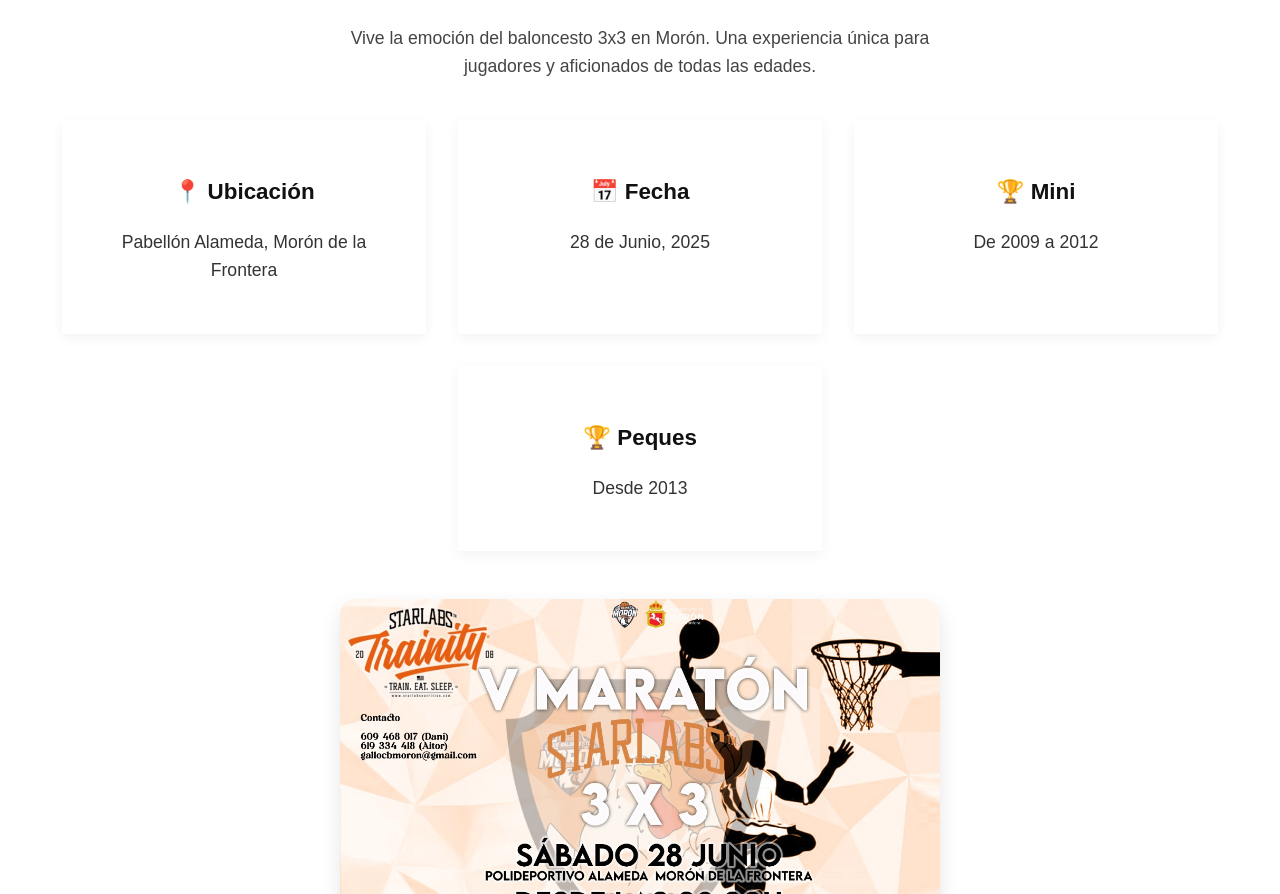
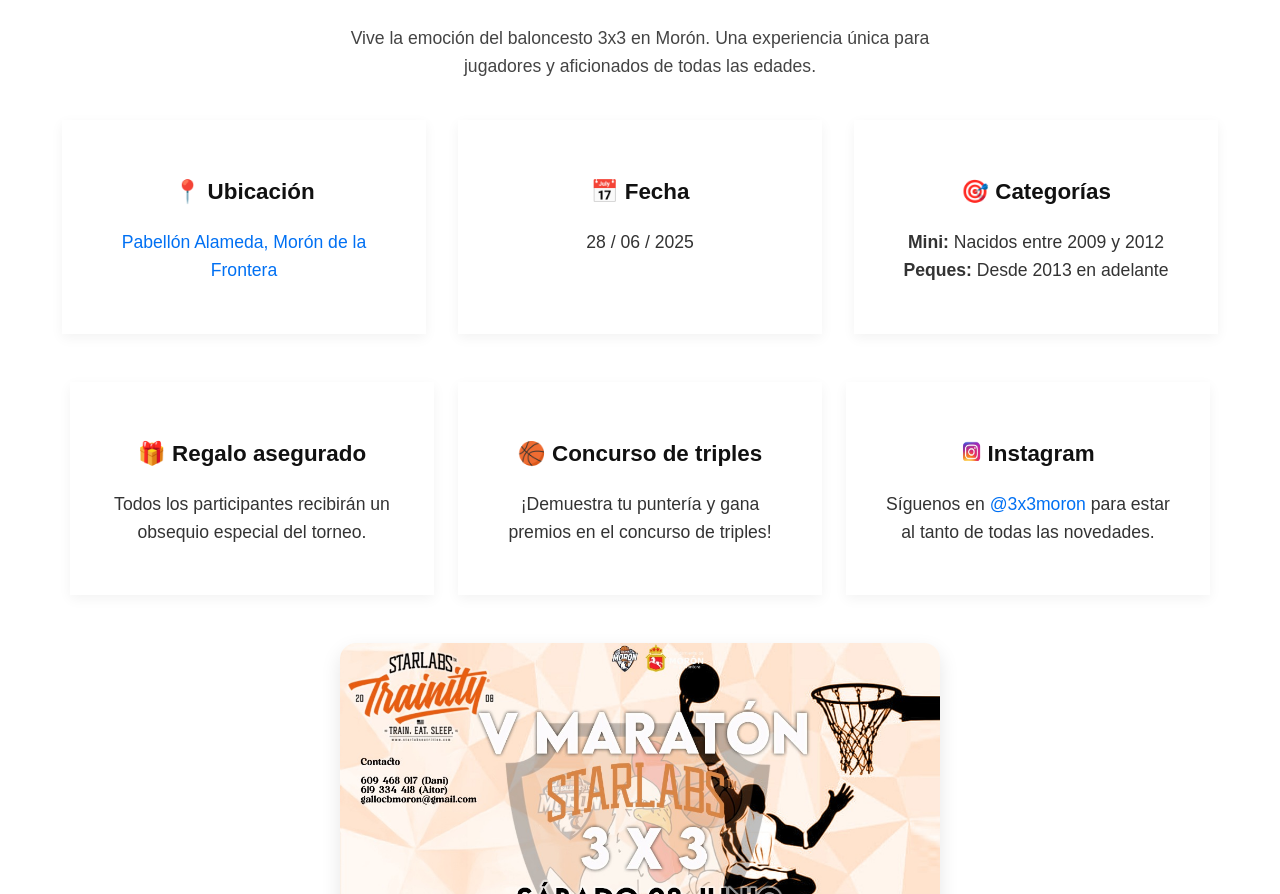
Before and after one commit to LopsanJesus/3x3moron2025, a Next.js app: page / in a window 1280 px wide. Shown: the part 1042-1936 px from the top of the page. Built offline with nearby package versions, Linux system fonts and the light colour scheme.

Commit message:
Redo info section in main page

```diff
--- a/src/app/page.scss
+++ b/src/app/page.scss
@@ -185,3 +185,41 @@
     transform: translateY(10px) rotate(45deg);
   }
 }
+
+.instagram-link {
+  display: inline-flex;
+  align-items: center;
+  gap: 0.5rem;
+  margin-top: 2rem;
+  font-size: 1.1rem;
+  color: #e1306c;
+  text-decoration: none;
+
+  img {
+    display: inline-block;
+  }
+
+  &:hover {
+    text-decoration: underline;
+  }
+}
+
+.modern-link {
+  color: #0070f3;
+  font-weight: 500;
+  text-decoration: none;
+  transition: color 0.2s ease;
+}
+
+.cards.extras {
+  margin-top: 3rem;
+  display: flex;
+  flex-wrap: wrap;
+  gap: 1.5rem;
+  justify-content: center;
+
+  .card {
+    flex: 1 1 260px;
+    text-align: center;
+  }
+}
--- a/src/app/page.tsx
+++ b/src/app/page.tsx
@@ -11,11 +11,11 @@
         <div className="hero-content">
           <div className="title-section">
             <span className="title">3x3 MORÓN</span>
-            <span className="subtitle">2025</span>
+            <span className="subtitle">28 / 06 / 2025</span>
           </div>
 
           <span className="subtitle">
-            La 5ᵃ edición del torneo más refrecante del verano
+            La 5ᵃ edición del torneo más refrescante del verano
           </span>
 
           <a href="/signup" className="cta">
@@ -45,19 +45,68 @@
         <div className="cards">
           <div className="card">
             <h3>📍 Ubicación</h3>
-            <p>Pabellón Alameda, Morón de la Frontera</p>
+            <p>
+              <a
+                href="https://maps.app.goo.gl/QnjhBsL2PmEn16Vr9"
+                target="_blank"
+                rel="noopener noreferrer"
+                className="modern-link"
+              >
+                Pabellón Alameda, Morón de la Frontera
+              </a>
+            </p>
+          </div>
+
+          <div className="card">
+            <h3>📅 Fecha</h3>
+            <p>28 / 06 / 2025</p>
+          </div>
+
+          <div className="card">
+            <h3>🎯 Categorías</h3>
+            <p>
+              <strong>Mini:</strong> Nacidos entre 2009 y 2012
+              <br />
+              <strong>Peques:</strong> Desde 2013 en adelante
+            </p>
+          </div>
+        </div>
+
+        <div className="cards extras">
+          <div className="card">
+            <h3>🎁 Regalo asegurado</h3>
+            <p>
+              Todos los participantes recibirán un obsequio especial del torneo.
+            </p>
           </div>
           <div className="card">
-            <h3>📅 Fecha</h3>
-            <p>28 de Junio, 2025</p>
+            <h3>🏀 Concurso de triples</h3>
+            <p>
+              ¡Demuestra tu puntería y gana premios en el concurso de triples!
+            </p>
           </div>
           <div className="card">
-            <h3>🏆 Mini</h3>
-            <p>De 2009 a 2012</p>
-          </div>
-          <div className="card">
-            <h3>🏆 Peques</h3>
-            <p>Desde 2013</p>
+            <h3>
+              <Image
+                src="/instagram-icon.png"
+                alt="Instagram"
+                width={20}
+                height={20}
+              />{" "}
+              Instagram
+            </h3>
+            <p>
+              Síguenos en{" "}
+              <a
+                href="https://www.instagram.com/3x3moron/"
+                target="_blank"
+                rel="noopener noreferrer"
+                className="modern-link"
+              >
+                @3x3moron
+              </a>{" "}
+              para estar al tanto de todas las novedades.
+            </p>
           </div>
         </div>
 
```
Also changed, not shown: public/instagram-icon.png (added).
